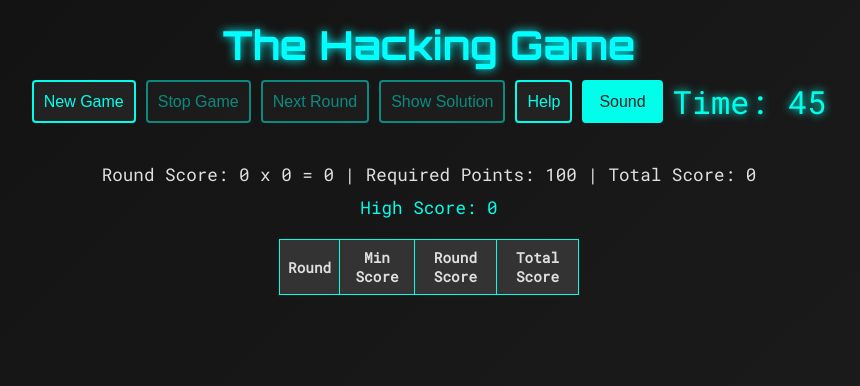
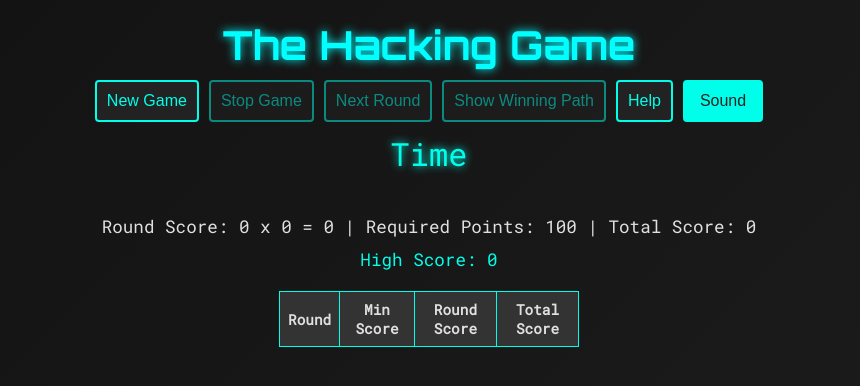
Before and after one commit to BenjaminBossan/hacking-game, a plain HTML site: page index.html in a window 1280 px wide. Shown: the whole page, without its empty margins (211-1071 px from the left). Drawn offline with Linux system fonts and the light colour scheme.

Commit message:
Move timer to separate row

```diff
--- a/index.html
+++ b/index.html
@@ -14,13 +14,17 @@
   </header>
 
   <div class="controls">
-    <button id="newGameBtn">New Game</button>
-    <button id="stopBtn"">Stop Game</button>
-    <button id="nextRoundBtn">Next Round</button>
-    <button id="showSolutionBtn">Show Solution</button>
-    <button id="helpBtn">Help</button>
-    <button id="toggleSound" class="active">Sound</button>
-    <div id="timer">Time: 45</div>
+    <div class="button-group">
+      <button id="newGameBtn">New Game</button>
+      <button id="stopBtn">Stop Game</button>
+      <button id="nextRoundBtn" disabled>Next Round</button>
+      <button id="showSolutionBtn" disabled>Show Winning Path</button>
+      <button id="helpBtn">Help</button>
+      <button id="toggleSound" class="active">Sound</button>
+    </div>
+    <div id="timerRow">
+      <div id="timer">Time</div>
+    </div>
   </div>
 
   <!-- Game container: only the board -->
--- a/style.css
+++ b/style.css
@@ -40,10 +40,11 @@ header h1 {
 .controls {
   margin: 10px auto;
   display: flex;
-  flex-wrap: wrap;
-  justify-content: center;
+  flex-direction: column;
+  align-items: center;
   gap: 10px;
 }
+
 .controls button {
   background: #222;
   color: #00ffea;
@@ -57,6 +58,13 @@ header h1 {
   background: #00ffea;
   color: #222;
   transform: scale(1.05);
+}
+
+.button-group {
+  display: flex;
+  flex-wrap: wrap;
+  justify-content: center;
+  gap: 10px;
 }
 
 #stopBtn:disabled {
@@ -74,12 +82,17 @@ header h1 {
   cursor: not-allowed;
 }
 
+#timerRow {
+  width: 100%;
+  text-align: center;
+}
 #timer {
   font-family: var(--timer-font), monospace;
   font-size: 2rem;
   color: var(--timer-default-color);
   text-shadow: 0 0 8px var(--timer-default-color);
   display: inline-block;
+  margin: 0;
 }
 
 /* Game container: only the board, centered */
```
